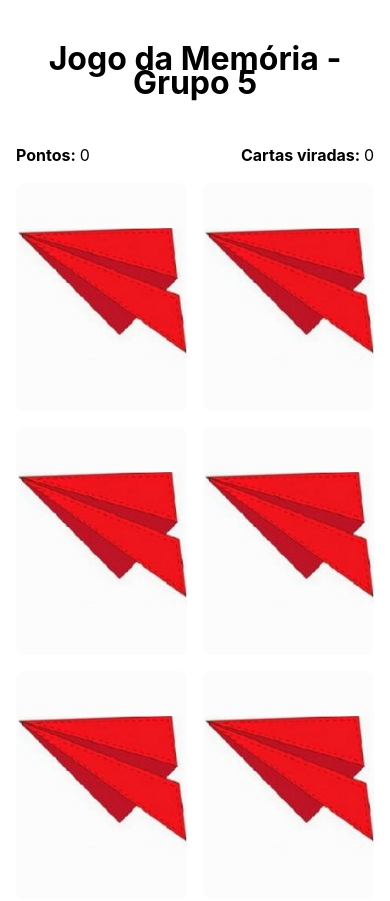
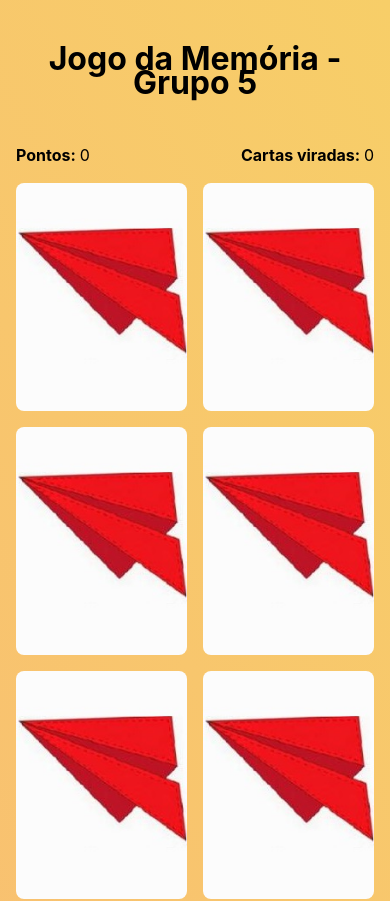
Before and after one commit to ViTaUM/grupo5, a React (Vite) app: page / in a window 390 px wide. Shown: the top 901 px of the page. Built offline with nearby package versions, Linux system fonts and the light colour scheme.

Commit message:
update css cor

```diff
--- a/src/index.css
+++ b/src/index.css
@@ -10,6 +10,11 @@
   background-size: 100%;
   background-position: center;
   background-repeat: no-repeat;
+
+  @media (max-width: 768px) {
+    background-color: #FFE447;
+    background-image: linear-gradient(62deg, #fbab7e 0%, #f7ce68 100%);
+  }
 
   font-synthesis: none;
   text-rendering: optimizeLegibility;
@@ -26,7 +31,6 @@ a {
 a:hover {
   color: #535bf2;
 }
-
 
 .button {
   background-color: yellow;
@@ -57,7 +61,6 @@ a:hover {
     padding: 0.5rem;
   }
 }
-
 
 .jogo-da-memoria__conteudo {
   max-width: 600px;
@@ -94,10 +97,12 @@ a:hover {
 
 @media (max-width: 480px) {
   .cartas {
-    grid-template-columns: repeat(2, 1fr); /* 2 colunas em telas ainda menores */
+    grid-template-columns: repeat(
+      2,
+      1fr
+    ); /* 2 colunas em telas ainda menores */
   }
 }
-
 
 .carta {
   max-width: 100%;
```
